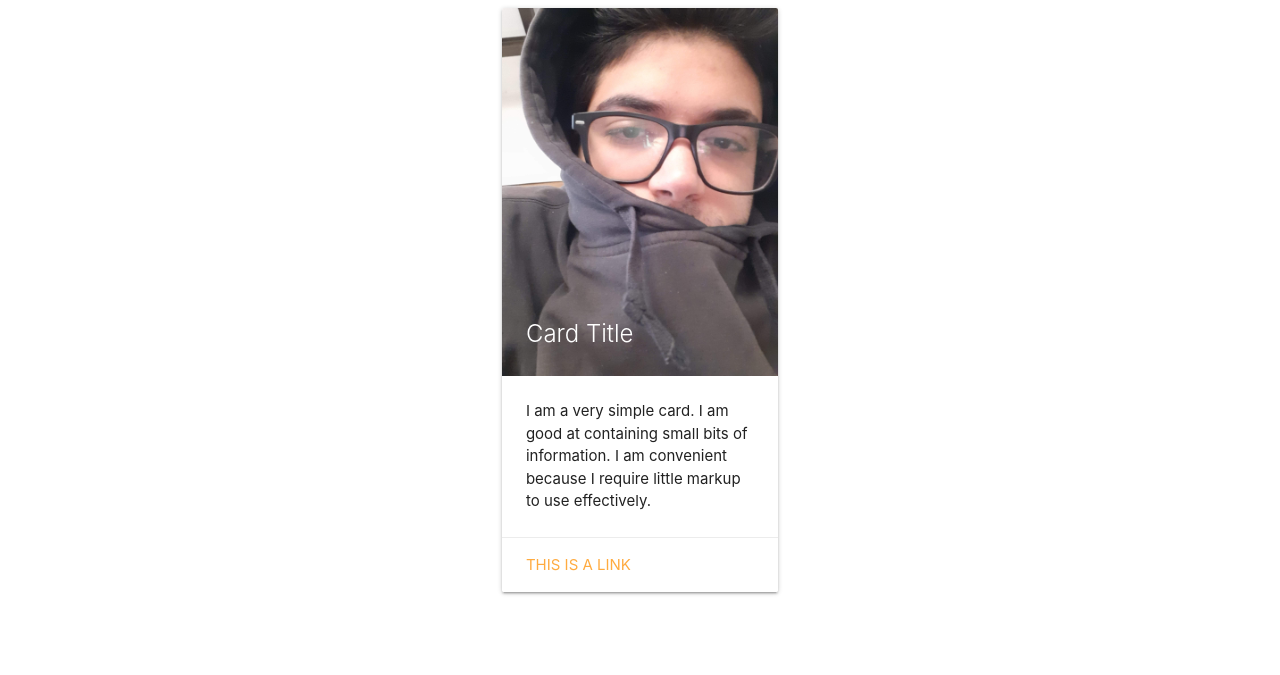
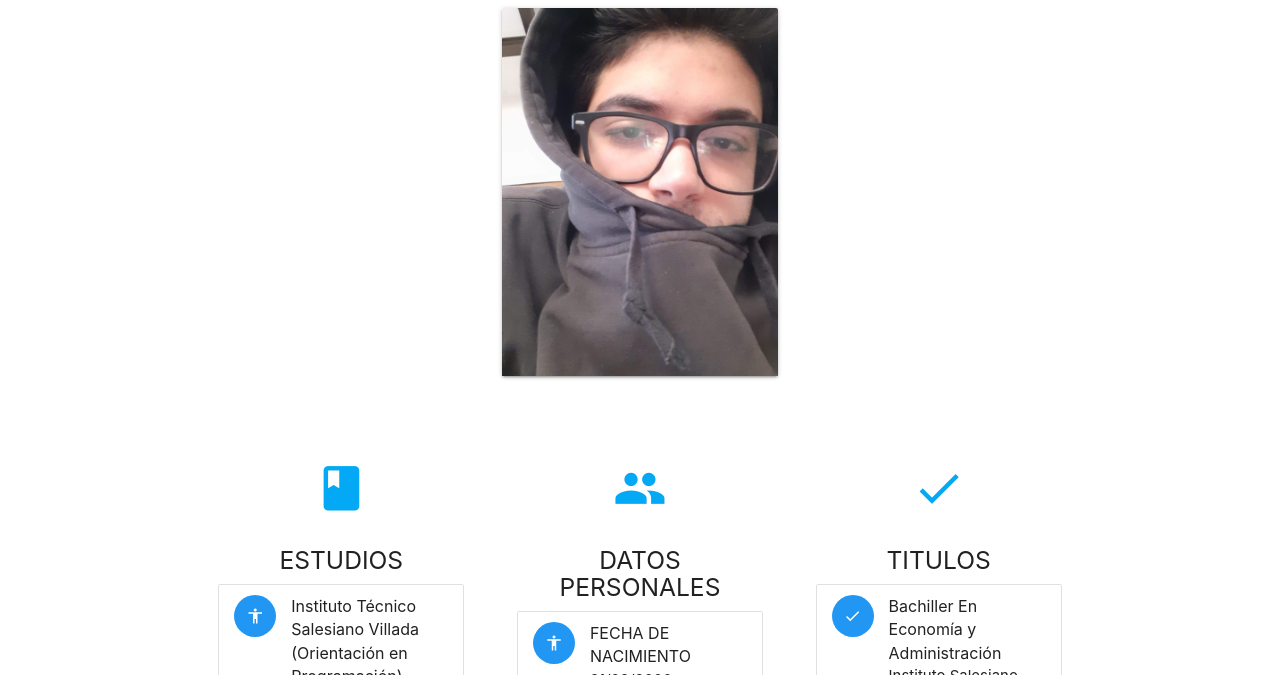
Before and after one commit to teodc888/curriculum, a plain HTML site: page index.html in a window 1280 px wide. Shown: the part 260-935 px from the top of the page. Drawn offline with nearby package versions, Linux system fonts and the light colour scheme.

Commit message:
Add files via upload

```diff
--- a/index.html
+++ b/index.html
@@ -30,14 +30,6 @@
           <div class="card ">
             <div class="card-image">
               <img src="20200507_150649.jpg">
-              <span class="card-title">Card Title</span>
-            </div>
-            <div class="card-content">
-              <p>I am a very simple card. I am good at containing small bits of information.
-              I am convenient because I require little markup to use effectively.</p>
-            </div>
-            <div class="card-action">
-              <a href="#">This is a link</a>
             </div>
           </div>
         </div>
```
